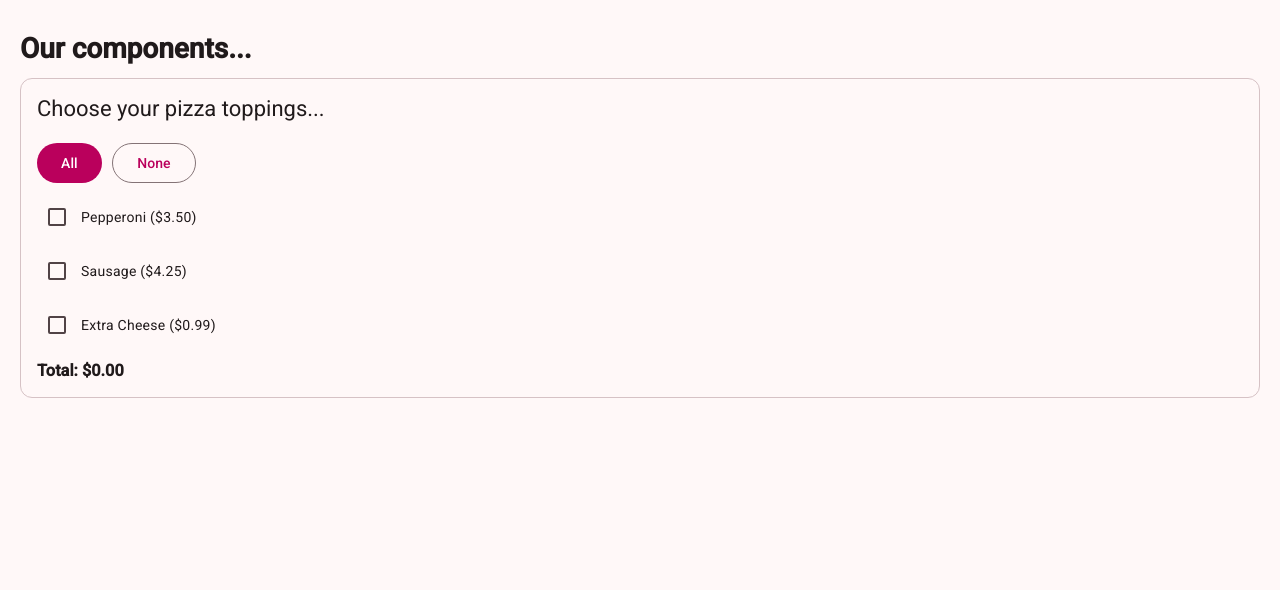
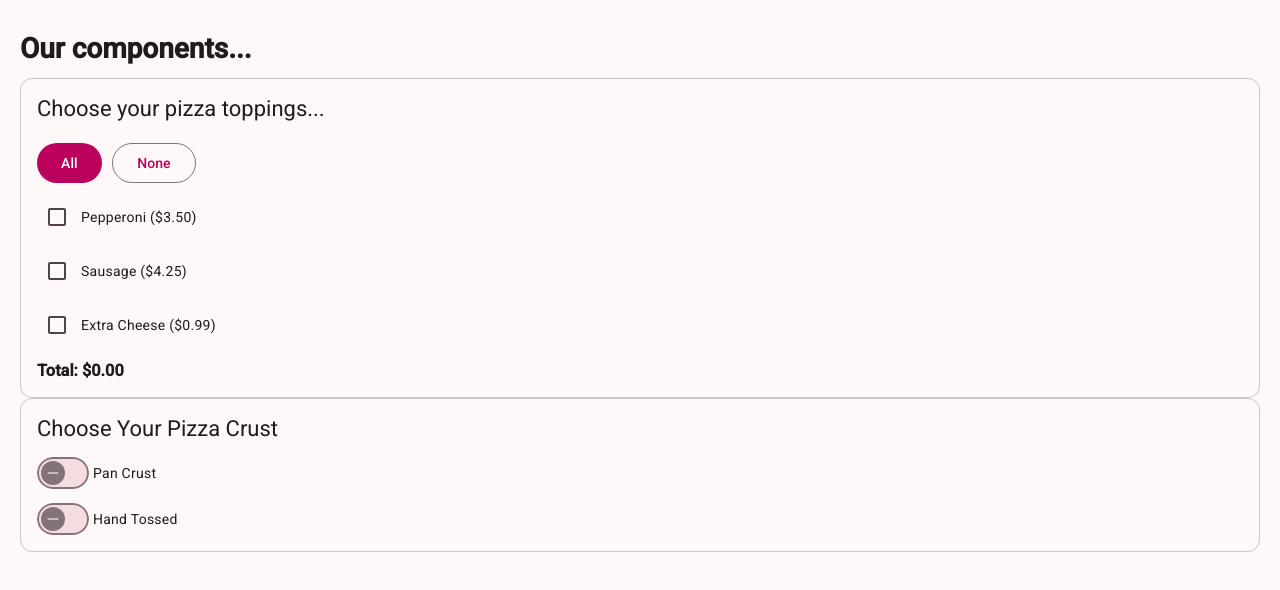
Before and after one commit to 2026-fall-jsf/angular-components, an Angular app: page / in a window 1280 px wide. Shown: the top 590 px of the page. Built offline with nearby package versions, Linux system fonts and the light colour scheme.

Commit message:
add sliding toggle to html and ts

```diff
--- a/src/app/app.html
+++ b/src/app/app.html
@@ -2,3 +2,5 @@
   Our components...
 </h1>
 <app-pizza-toppings></app-pizza-toppings>
+
+<app-crust-selection></app-crust-selection>
--- a/src/app/app.ts
+++ b/src/app/app.ts
@@ -1,9 +1,12 @@
 import { Component, signal } from '@angular/core';
 import { PizzaToppings } from './pizza-toppings/pizza-toppings';
+import { MlyCrustSelection } from './mly-crust-selection/mly-crust-selection';
 
 @Component({
   imports: [
     PizzaToppings,
+    MlyCrustSelection,
+
   ],
   selector: 'app-root',
   styleUrl: './app.css',
--- a/src/app/mly-crust-selection/mly-crust-selection.html
+++ b/src/app/mly-crust-selection/mly-crust-selection.html
@@ -1 +1,20 @@
-<p>mly-crust-selection works!</p>
+<mat-card appearance="outlined">
+    <mat-card-header>
+        <mat-card-title>
+            Choose Your Pizza Crust
+        </mat-card-title>
+    </mat-card-header>
+        <mat-card-content>
+            <p>
+                <mat-slide-toggle>
+                    Pan Crust
+                </mat-slide-toggle>
+            </p>
+
+            <p>
+                <mat-slide-toggle>
+                    Hand Tossed
+                </mat-slide-toggle>
+            </p>
+        </mat-card-content>
+</mat-card>
```
Also changed, not shown: src/app/mly-crust-selection/mly-crust-selection.ts (+8 -2 lines).
